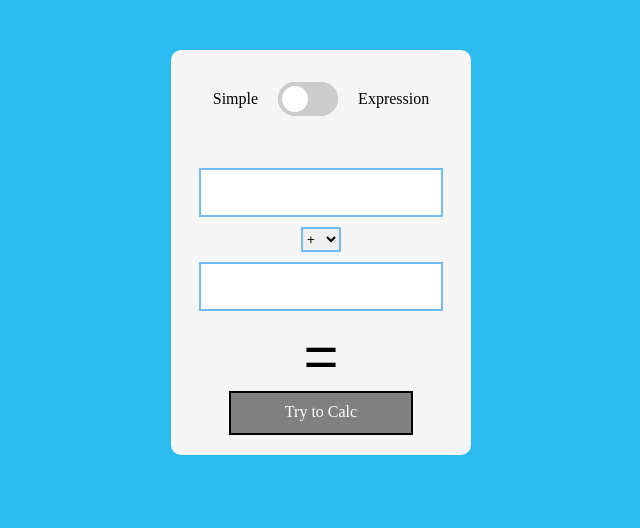
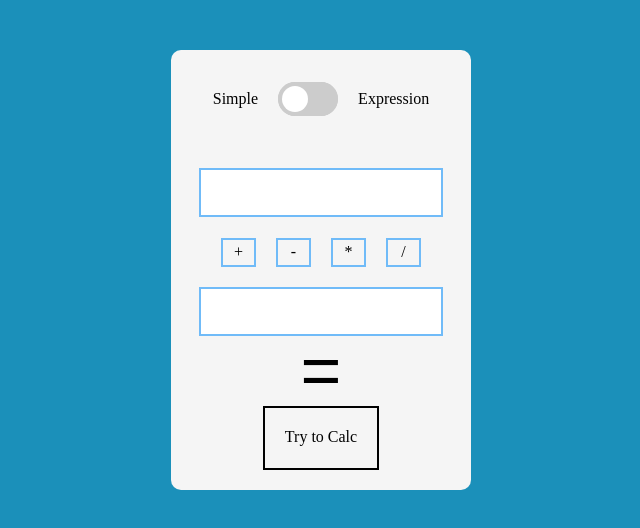
Before and after one commit to LIPToN-Tea9/Calculator, a plain HTML site: page index.html in a window 1280 px wide. Shown: the whole page, without its empty margins (319-959 px from the left). Drawn offline with Linux system fonts and the light colour scheme.

Commit message:
update_1

```diff
--- a/index.html
+++ b/index.html
@@ -19,13 +19,24 @@
       </div>
       <div class="calc_simple mode-active" id="simpleBlock">
         <input class="numbers" type="text" id="num1" /> <br />
-        <select class="opt" id="opt">
-          <option value="+">+</option>
-          <option value="-">-</option>
-          <option value="*">*</option>
-          <option value="/">/</option>
-        </select>
-        <br />
+        <div class="operators">
+          <label class="option" for="plus">
+            <input type="radio" class="opt" id="plus" name="opt" value="+" />
+            <span>+</span>
+          </label>
+          <label class="option" for="minus">
+            <input type="radio" class="opt" id="minus" name="opt" value="-" />
+            <span>-</span>
+          </label>
+          <label class="option" for="multiplication">
+            <input type="radio" class="opt" id="multiplication" name="opt" value="*" />
+            <span>*</span>
+          </label>
+          <label class="option" for="division">
+            <input type="radio" class="opt" id="division" name="opt" value="/" />
+            <span>/</span>
+          </label>
+        </div>
         <input class="numbers" type="text" id="num2" /> <br />
         <button class="btn" id="btn_simple">=</button>
         <p class="result" id="result_simple">Try to Calc</p>
--- a/index.js
+++ b/index.js
@@ -20,7 +20,12 @@ checkbox.addEventListener("change", () => {
 
 const input1 = document.getElementById("num1");
 const input2 = document.getElementById("num2");
-const option = document.getElementById("opt");
+
+const plus = document.getElementById("plus");
+const minus = document.getElementById("minus");
+const multiplication = document.getElementById("multiplication");
+const division = document.getElementById("division");
+
 const resultS = document.getElementById("result_simple");
 const btnSimple = document.getElementById("btn_simple");
 const btnExp = document.getElementById("btn_exp");
@@ -38,7 +43,19 @@ inputExp.addEventListener("input", () => {
 });
 
 function simpleSum() {
-  let sum1 = input1.value + option.value + input2.value;
+  let sum1 = "";
+  if (plus.checked) {
+    sum1 = input1.value + plus.value + input2.value;
+  } else if (minus.checked) {
+    sum1 = input1.value + minus.value + input2.value;
+  } else if (multiplication.checked) {
+    sum1 = input1.value + multiplication.value + input2.value;
+  } else if (division.checked) {
+    sum1 = input1.value + division.value + input2.value;
+  } else
+    {resultS.textContent = "Error: select an operation";
+    return;
+  }
 
   if (input1.value === "" || input2.value === "") {
     resultS.textContent = "Error: empty field";
@@ -47,11 +64,10 @@ function simpleSum() {
   let res = eval(sum1);
   if (!isFinite(res)) {
     resultS.textContent = "Error: division by 0";
-    return
+    return;
   }
 
-
-  resultS.textContent = res;
+  resultS.textContent = parseFloat(res.toFixed(6)).toString();;
 }
 
 btnSimple.addEventListener("click", simpleSum);
--- a/style.css
+++ b/style.css
@@ -4,7 +4,7 @@
 }
 
 body {
-  background-color: rgb(44, 187, 239);
+  background-color: rgb(27, 144, 186);
   text-align: center;
   align-items: center;
   justify-items: center;
@@ -95,8 +95,7 @@ body {
   text-align: center;
   align-items: center;
   width: 270px;
-    justify-items: center;
-
+  justify-items: center;
 }
 
 .numbers {
@@ -108,16 +107,57 @@ body {
   padding: 10px;
 }
 
+.operators {
+  display: flex;
+  justify-content: center;
+  align-items: center;
+  text-align: center;
+  height: 50px;
+  width: 220px;
+}
+
+.option {
+  display: flex;
+  height: 25px;
+  width: 35px;
+  border: 2px solid #70bbf8;
+  background-color: whitesmoke;
+  margin-left: 10px;
+  margin-right: 10px;
+  justify-content: center;
+  align-items: center;
+  text-align: center;
+  cursor: pointer;
+  user-select: none;
+}
+
+.option:hover {
+  transition: 0.4s;
+  scale: 1.2;
+  cursor: pointer;
+}
+
+.option:has(.opt:checked) {
+  background-color: #ff9800;
+  color: white;
+  border: 2px solid black;
+}
+
 .opt {
-  height: 25px;
-  width: 40px;
-  border: 2px solid #70bbf8;
+  height: 0;
+  width: 0;
+  opacity: 0;
 }
 
 .btn {
-  height: 70px;
+  display: flex;
+  text-align: center;
+  align-items: center;
+  justify-content: center;
+  height: 50px;
   width: 60px;
-  font-size: 60px;
+  font-size: 70px;
+  margin-bottom: 10px;
   background-color: whitesmoke;
   border: none;
   cursor: pointer;
@@ -126,27 +166,23 @@ body {
 }
 
 .btn:hover {
-  font-size: 70px;
+  scale: 1.1;
   color: #40a7fb;
 }
 
 .result {
-  width: 160px;
+  width: fit-content;
   height: 20px;
-  padding: 10px;
+  padding: 20px;
   border: 2px solid black;
-  color: white;
-  background-color: gray;
   text-align: center;
 }
-
 
 .calc_expression {
   margin-top: 30px;
   text-align: center;
   align-items: center;
-    justify-items: center;
-
+  justify-items: center;
   width: 270px;
 }
 
```
